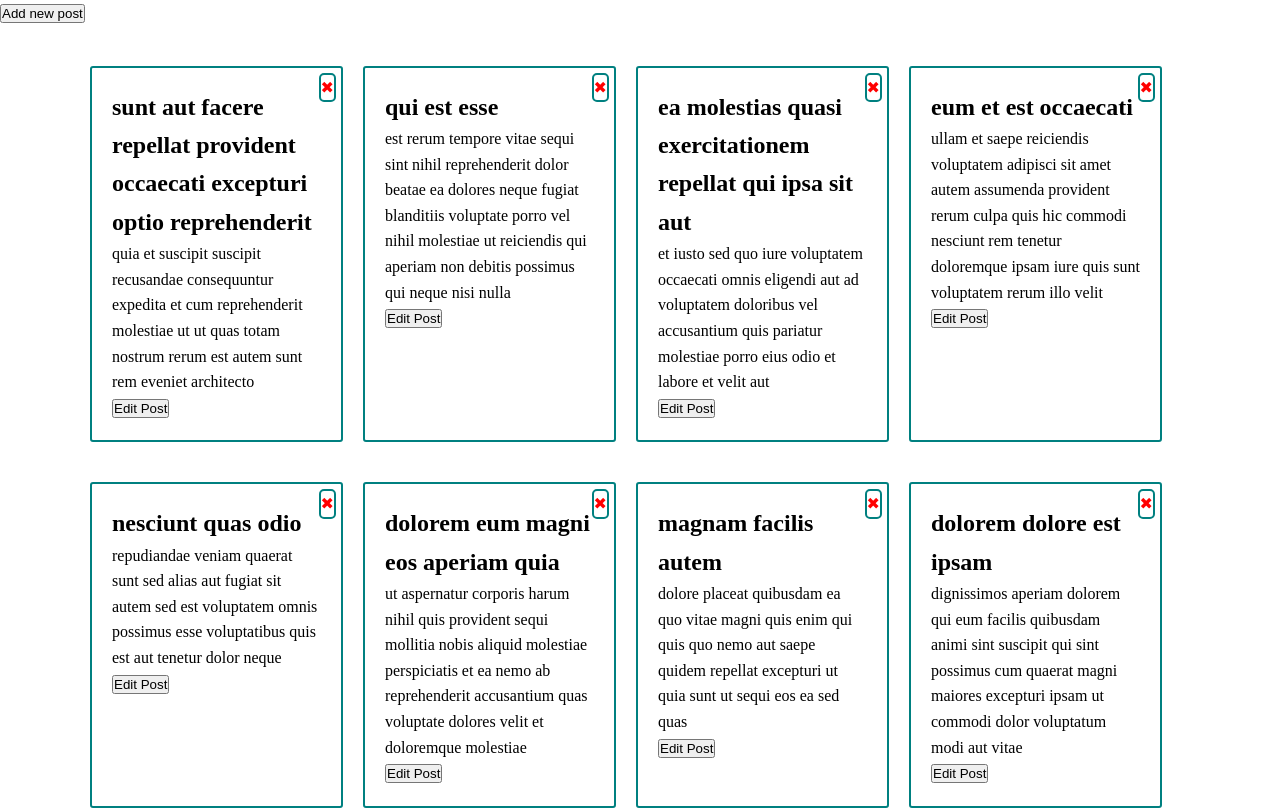
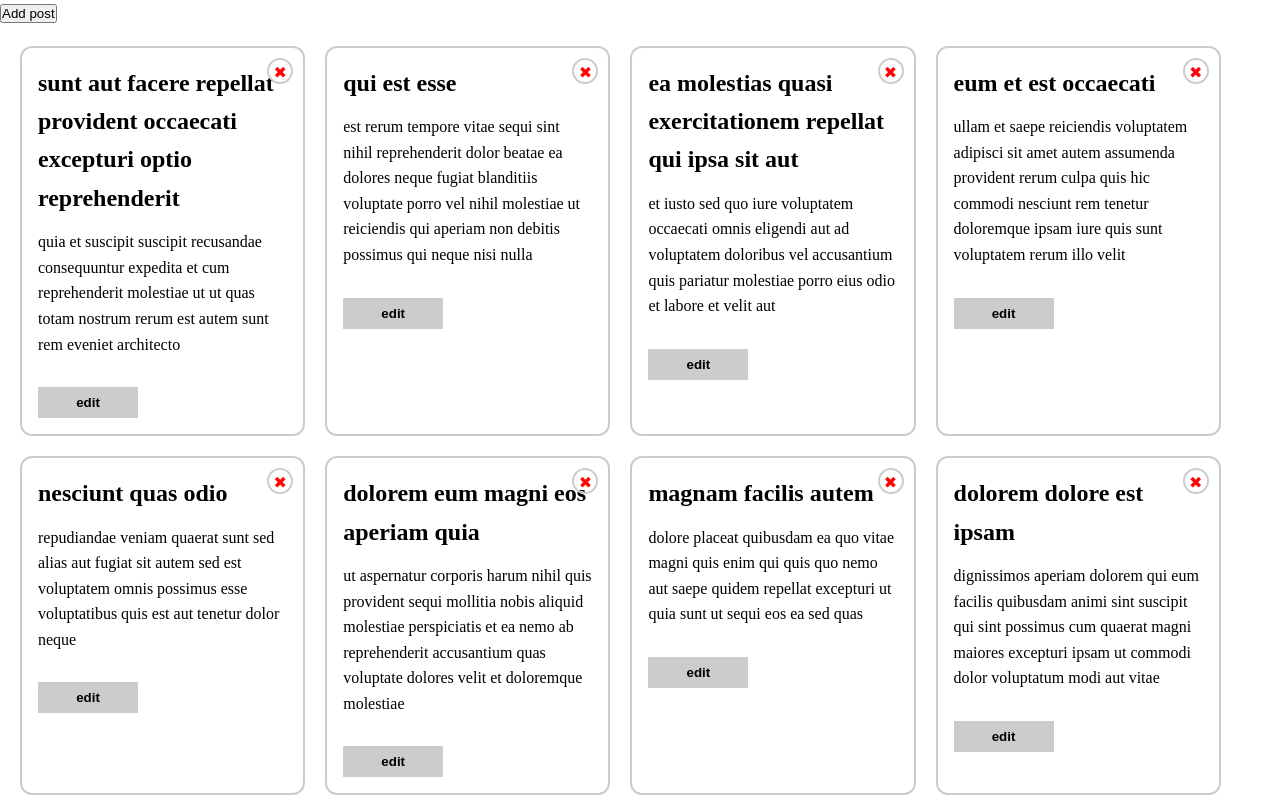
Before and after one commit to BrownEdgar/smart-juniors, a React (Vite) app: page / in a window 1280 px wide. Shown: the top 810 px of the page. Built offline with nearby package versions, Linux system fonts and the light colour scheme; data requests are answered from the project's data file; a web font is replaced by a local one.

Commit message:
json-server

```diff
--- a/db.json
+++ b/db.json
@@ -1,10 +1,17 @@
 {
   "posts": [
     {
+<<<<<<< HEAD
       "userId": 1,
       "id": 1,
       "title": "sunt aut facere repellat provident occaecati excepturi optio reprehenderit",
       "body": "quia et suscipit\nsuscipit recusandae consequuntur expedita et cum\nreprehenderit molestiae ut ut quas totam\nnostrum rerum est autem sunt rem eveniet architecto"
+=======
+      "userId": 5,
+      "id": 1,
+      "title": "aaaaaa",
+      "body": "aaaaaasdsakabsdkashkdaskdhsakhd"
+>>>>>>> fe1948e (json-server)
     },
     {
       "userId": 1,
@@ -80,12 +87,15 @@
     },
     {
       "userId": 2,
+<<<<<<< HEAD
       "id": 14,
       "title": "voluptatem eligendi optio",
       "body": "fuga et accusamus dolorum perferendis illo voluptas\nnon doloremque neque facere\nad qui dolorum molestiae beatae\nsed aut voluptas totam sit illum"
     },
     {
       "userId": 2,
+=======
+>>>>>>> fe1948e (json-server)
       "id": 15,
       "title": "eveniet quod temporibus",
       "body": "reprehenderit quos placeat\nvelit minima officia dolores impedit repudiandae molestiae nam\nvoluptas recusandae quis delectus\nofficiis harum fugiat vitae"
@@ -104,12 +114,15 @@
     },
     {
       "userId": 2,
+<<<<<<< HEAD
       "id": 18,
       "title": "voluptate et itaque vero tempora molestiae",
       "body": "eveniet quo quis\nlaborum totam consequatur non dolor\nut et est repudiandae\nest voluptatem vel debitis et magnam"
     },
     {
       "userId": 2,
+=======
+>>>>>>> fe1948e (json-server)
       "id": 19,
       "title": "adipisci placeat illum aut reiciendis qui",
       "body": "illum quis cupiditate provident sit magnam\nea sed aut omnis\nveniam maiores ullam consequatur atque\nadipisci quo iste expedita sit quos voluptas"
@@ -119,10 +132,21 @@
       "id": 20,
       "title": "doloribus ad provident suscipit at",
       "body": "qui consequuntur ducimus possimus quisquam amet similique\nsuscipit porro ipsam amet\neos veritatis officiis exercitationem vel fugit aut necessitatibus totam\nomnis rerum consequatur expedita quidem cumque explicabo"
+<<<<<<< HEAD
     }
   ],
   "comments": [],
   "profile": {
     "name": "typicode"
   }
+=======
+    },
+    {
+      "userId": 10,
+      "id": 21,
+      "title": "Lorem ipsum dolor sit.",
+      "body": "Lorem ipsum dolor sit amet consectetur adipisicing elit. Iste odio incidunt dolorem tempore eveniet recusandae quae. Ab consectetur cumque fugit exercitationem consequuntur temporibus totam earum error. Accusamus ipsum voluptatum consequuntur natus totam. Incidunt, facere tenetur error sit eveniet aut tempora."
+    }
+  ]
+>>>>>>> fe1948e (json-server)
 }
--- a/src/main.jsx
+++ b/src/main.jsx
@@ -1,5 +1,5 @@
 import ReactDOM from 'react-dom/client';
-import App from './users/Tsovinar/Json Server/App';
+import App from './users/Edgar/json-server/App';
 import './index.css';
 
 ReactDOM.createRoot(document.getElementById('root')).render(<App />);
--- /dev/null
+++ b/src/users/Edgar/Hooks/useCallBack/App.jsx
@@ -0,0 +1,53 @@
+import axios from 'axios'
+import { useCallback, useEffect, useMemo, useState, useTransition } from 'react'
+
+import './App.scss';
+import Child from './Child';
+
+
+
+
+export default function App() {
+  console.log("app.render")
+  const [photos, setPhotos] = useState([]);
+  const [value, setValue] = useState('')
+  const [count, setCount] = useState(0)
+
+  const [isPending, startTransition] = useTransition()
+
+  useEffect(() => {
+    axios('https://jsonplaceholder.typicode.com/photos', {
+      params: {
+        _limit: 5000
+      }
+    })
+      .then(res => setPhotos(res.data))
+  }, [])
+
+  const photosFilter = useCallback(
+    (data, search) => data.filter(elem => elem.title.includes(search)),
+    [value])
+
+  const child = useMemo(() => <Child photos={photosFilter(photos, value)} />, [photos, value, photosFilter])
+
+  const handlesubmit = (e) => {
+    e.preventDefault()
+    startTransition(() => setValue(e.target[0].value))
+  }
+
+  return (
+    <>
+      <h1>count: {count}</h1>
+      <button onClick={() => setCount(count + 1)}>add count</button>
+      <form onSubmit={handlesubmit}>
+        <input type="text" />
+        <input type="submit" value='save' />
+      </form>
+
+      <div className='flex'>
+        {isPending && <h1>Loading...</h1>}
+        {child}
+      </div>
+    </>
+  )
+}
--- /dev/null
+++ b/src/users/Edgar/Hooks/useCallBack/App.scss
@@ -0,0 +1,27 @@
+.flex {
+  margin: 20px auto;
+  display: flex;
+  flex-wrap: wrap;
+  justify-content: space-around;
+  align-content: start;
+  gap: 20px;
+  & > div {
+    flex-basis: 30%;
+    border: 2px solid grey;
+    text-align: center;
+    img {
+      overflow: hidden;
+      width: 100%;
+    }
+  }
+}
+
+form {
+  width: 450px;
+  margin: 20px auto;
+  input {
+    font-size: 22px;
+    padding: 1em;
+    margin: 10px;
+  }
+}
--- /dev/null
+++ b/src/users/Edgar/json-server/App.jsx
@@ -0,0 +1,95 @@
+import axios from 'axios';
+import { useState, useEffect } from 'react';
+
+import './App.scss'
+import Modal from '../props_children/Modal';
+import { Field, Form, Formik } from 'formik';
+import PATHS from './phats/serverPaths';
+
+export default function App() {
+  const [posts, setPosts] = useState([]);
+  const [deletedPostId, setDeletedPostId] = useState(null)
+  const [isOpen, setIsOpen] = useState(false)
+  const [editablePostId, setEditablePostId] = useState(null)
+
+  useEffect(() => {
+    axios('http://localhost:3000/posts')
+      .then(res => setPosts(res.data))
+      .catch(err => console.log(err))
+  }, [deletedPostId, posts.length])
+
+  const handleDelete = (postId) => {
+    setDeletedPostId(postId)
+    axios(PATHS.DELETE_POST_BY_ID.replace(':id', deletedPostId), {
+      method: 'DELETE'
+    })
+      .catch(err => console.log(err))
+  }
+  const toggleModal = () => {
+    setIsOpen(!isOpen)
+  }
+  const editPost = (id) => {
+    setEditablePostId(id)
+  }
+
+  const handleSubmit = (values, { resetForm }) => {
+    console.log(values);
+    axios.patch(`http://localhost:3000/posts/${editablePostId}`, values)
+      .then(() => setPosts([]))
+      .catch(err => console.log(err))
+    toggleModal()
+    resetForm()
+  }
+
+  const addPost = () => {
+    const newPost = {
+      "userId": 10,
+      "id": 21,
+      "title": "Lorem ipsum dolor sit.",
+      "body": "Lorem ipsum dolor sit amet consectetur adipisicing elit. Iste odio incidunt dolorem tempore eveniet recusandae quae. Ab consectetur cumque fugit exercitationem consequuntur temporibus totam earum error. Accusamus ipsum voluptatum consequuntur natus totam. Incidunt, facere tenetur error sit eveniet aut tempora."
+    }
+    axios.post(`http://localhost:3000/posts`, newPost)
+      .then(() => setPosts([]))
+      .catch(err => console.log(err))
+
+  }
+
+  return (
+    <>
+      {
+        isOpen && <Modal toggleModal={toggleModal} >
+          <Formik
+            initialValues={{ userId: '', title: '', body: '' }}
+            validateOnBlur={true}
+            validateOnChange={false}
+            onSubmit={handleSubmit}
+          >
+            <Form>
+              <Field type="text" name="title" />
+              <Field type="text" name="body" />
+              <Field type="number" name="userId" min={1} max={10} />
+              <input type="submit" />
+            </Form>
+          </Formik>
+        </Modal>
+      }
+
+      <button onClick={addPost}>Add post</button>
+      <div className='Posts'>
+        {posts.map(elem => {
+          return (
+            <div className="Posts-item" key={elem.id}>
+              <span onClick={() => handleDelete(elem.id)}>&#10006;</span>
+              <h2>{elem.title}</h2>
+              <p>{elem.body}</p>
+              <button onClick={() => {
+                toggleModal();
+                editPost(elem.id)
+              }}>edit</button>
+            </div>
+          )
+        })}
+      </div>
+    </>
+  )
+}
--- /dev/null
+++ b/src/users/Edgar/json-server/App.scss
@@ -0,0 +1,38 @@
+.Posts {
+  display: flex;
+  gap: 20px;
+  flex-wrap: wrap;
+  align-content: flex-start;
+  padding: 20px;
+  &-item {
+    padding: 1em;
+    border: 2px solid #ccc;
+    border-radius: 12px;
+    flex: 0 0 23%;
+    position: relative;
+    h2 {
+      margin-bottom: 12px;
+    }
+    span {
+      position: absolute;
+      top: 10px;
+      right: 10px;
+      border-radius: 50%;
+      border: 2px solid #ccc;
+      color: #ff0404;
+      width: 26px;
+      height: 26px;
+      text-align: center;
+      cursor: pointer;
+    }
+    button {
+      background-color: #ccc;
+      padding: 0.6em 1em;
+      font-weight: 600;
+      border: 0;
+      width: 100px;
+      margin-top: 30px;
+      cursor: pointer;
+    }
+  }
+}
--- /dev/null
+++ b/src/users/Edgar/json-server/phats/serverPaths.js
@@ -0,0 +1,8 @@
+const BASE_URL = 'http://localhost:3000'
+
+
+const PATHS = {
+  GET_ALL_POSTS: `${BASE_URL}/posts`,
+  DELETE_POST_BY_ID: `${BASE_URL}/posts/:id`
+}
+export default PATHS
--- a/src/users/Hayk/homework_8/components/RegForm/RegForm.jsx
+++ b/src/users/Hayk/homework_8/components/RegForm/RegForm.jsx
@@ -61,10 +61,11 @@ export default function RegForm({ users, setUsers }) {
   }
 
   const formSubmit = (values, actions) => {
+    console.log(values)
     profileImg.current.src = `/${values.profile_image}`
     const hasUser = users.some(user => values.email === user.email)
 
-    if(!hasUser) {
+    if (!hasUser) {
       setUsers([
         ...users,
         {
```
Also changed, not shown: src/users/Hayk/homework_8/App.jsx (+4 -3 lines), package.json (line endings or trailing spaces).
